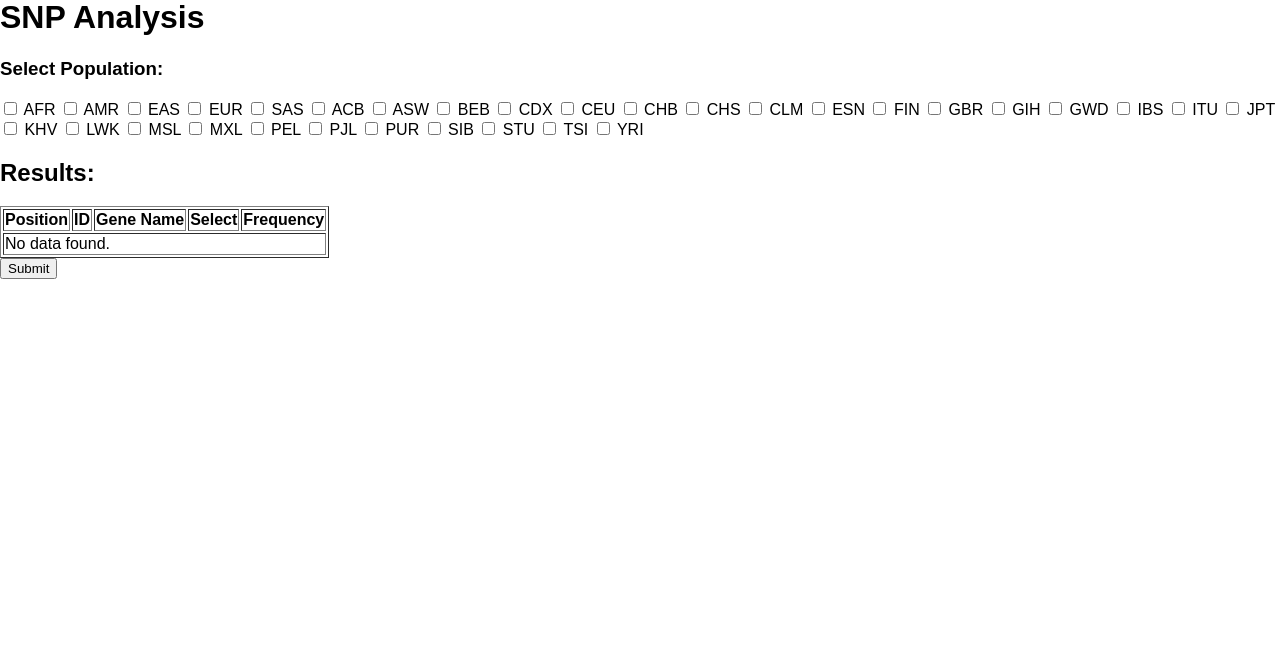
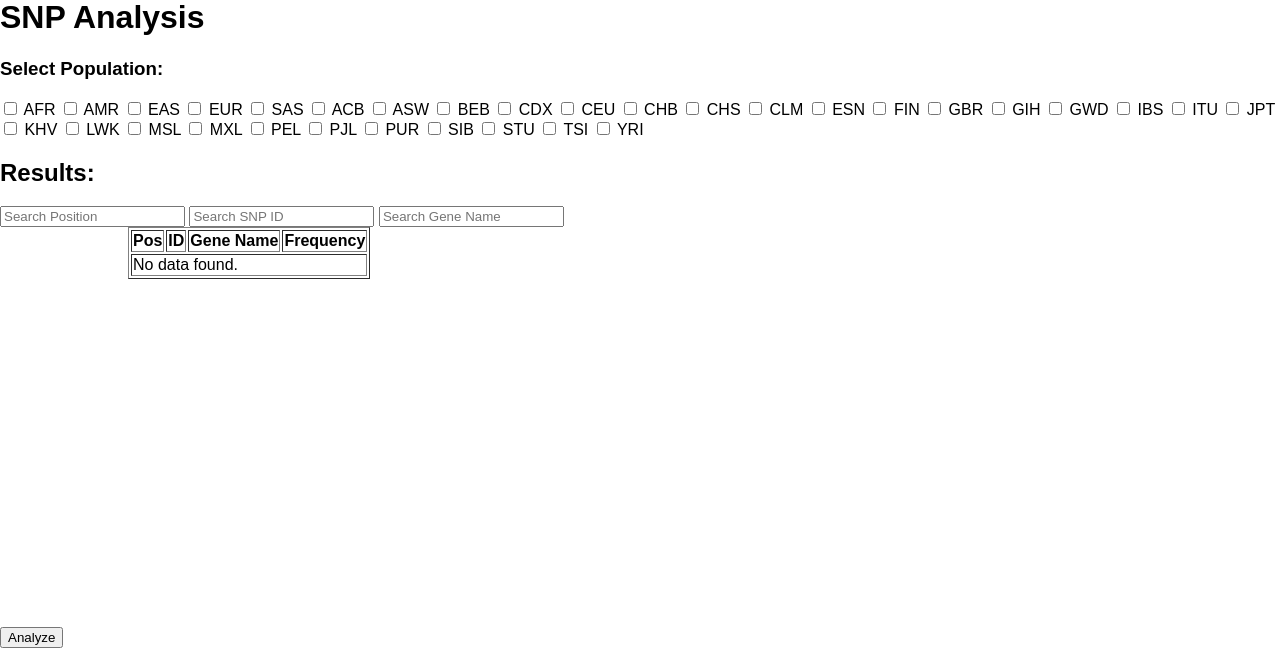
Before and after one commit to Djinho/Population-Genetics-Web-Tool, a Flask app: page /snp-analysis in a window 1280 px wide. Shown: the part 147-800 px from the top of the page. Run offline with Flask 3, Linux system fonts and the light colour scheme; data that the repository does not hold is empty.

Commit message:
adding functionality the SNP Interface

```diff
--- a/app/main.py
+++ b/app/main.py
@@ -49,6 +49,15 @@ def get_populations():
     populations = cursor.fetchall()
     return jsonify([{'PopulationID': population['PopulationID'], 'PopulationName': population['PopulationName']} for population in populations])
 
+@app.route('/autocomplete/gene_names')
+def autocomplete_gene_names():
+    query = request.args.get('term', '')  # 'term' is a common query parameter used by jQuery UI Autocomplete
+    db = get_db(DATABASE)
+    cursor = db.cursor()
+    cursor.execute("SELECT DISTINCT GeneName FROM SNP_Data WHERE GeneName LIKE ?", (f'%{query}%',))
+    results = cursor.fetchall()
+    gene_names = [result['GeneName'] for result in results]
+    return jsonify(gene_names)
 
 
 # Function to close the database connection
--- a/app/static/js/script.js
+++ b/app/static/js/script.js
@@ -1,12 +1,18 @@
-document.addEventListener('DOMContentLoaded', function() {
-    // Fetch populations and populate checkboxes
+$(document).ready(function() {
+    // Autocomplete for gene names
+    $('#gene-name').autocomplete({
+        source: '/autocomplete/gene_names',
+        minLength: 2 // Trigger autocomplete with at least 2 characters
+    });
+
+    // Fetch populations and populate checkboxes on page load
     fetch('/get_populations')
         .then(response => response.json())
         .then(data => {
             const superPopulationContainer = document.querySelector('.superpopulation-checkbox-group');
             const populationContainer = document.querySelector('.population-checkbox-group');
 
-            // Assuming data is an object with 'superpopulations' and 'populations' arrays
+            // Populate superpopulations
             data.superpopulations.forEach(spop => {
                 const checkbox = document.createElement('input');
                 checkbox.type = 'checkbox';
@@ -20,6 +26,7 @@ document.addEventListener('DOMContentLoaded', function() {
                 superPopulationContainer.appendChild(label);
             });
 
+            // Populate populations
             data.populations.forEach(pop => {
                 const checkbox = document.createElement('input');
                 checkbox.type = 'checkbox';
@@ -35,27 +42,27 @@ document.addEventListener('DOMContentLoaded', function() {
         })
         .catch(error => console.error('Error fetching populations:', error));
 
-    // Add event listener to the analyze button
+    // Event listener for the analyze button
     document.getElementById('analyze-btn').addEventListener('click', function(event) {
         event.preventDefault(); // Prevent default form submission
 
-        // Prepare formData object
         var formData = {
+            geneName: $('#gene-name').val(),
             superpopulations: [],
             populations: []
         };
 
         // Collect superpopulation checkbox values
-        document.querySelectorAll('input[name="superpopulations"]:checked').forEach((checkbox) => {
-            formData.superpopulations.push(checkbox.value);
+        $('input[name="superpopulations"]:checked').each(function() {
+            formData.superpopulations.push(this.value);
         });
 
         // Collect population checkbox values
-        document.querySelectorAll('input[name="populations"]:checked').forEach((checkbox) => {
-            formData.populations.push(checkbox.value);
+        $('input[name="populations"]:checked').each(function() {
+            formData.populations.push(this.value);
         });
 
-        // AJAX request
+        // AJAX request to analyze admixture
         fetch('/analyze_admixture', {
             method: 'POST',
             headers: {
@@ -65,12 +72,13 @@ document.addEventListener('DOMContentLoaded', function() {
         })
         .then(response => response.json())
         .then(response => {
-            console.log('Analysis Results:', response); // Log response data
-            // Pass data to interactive_plot.js for chart rendering or handle it here as needed
+            console.log('Analysis Results:', response);
+            // Here you should add the logic to display the results
+            // For instance, updating a chart or a table with the new data
         })
         .catch(error => {
             console.error('Error:', error);
-            // Handle error, e.g., display error message to user
+            // Display error message to the user
         });
     });
 });
--- a/app/templates/snp_analysis.html
+++ b/app/templates/snp_analysis.html
@@ -1,6 +1,5 @@
 {% extends "layout.html" %}
 {% block content %}
-
 <!DOCTYPE html>
 <html lang="en">
 <head>
@@ -8,6 +7,31 @@
     <meta name="viewport" content="width=device-width, initial-scale=1.0">
     <title>GenomePop Analytics</title>
     <link rel="stylesheet" href="{{ url_for('static', filename='css/style.css') }}">
+    <script src="https://code.jquery.com/jquery-3.6.0.min.js"></script>
+    <script src="https://code.jquery.com/ui/1.13.1/jquery-ui.min.js"></script>
+    <link rel="stylesheet" href="https://code.jquery.com/ui/1.13.1/themes/base/jquery-ui.css">
+    <style>
+        .fixedHeader {
+            position: sticky;
+            top: 0;
+            background-color: #fff;
+            z-index: 1;
+        }
+        .scrollTable {
+            display: block;
+            overflow-y: auto;
+            height: 400px;
+            margin: auto;
+            width: 80%;
+        }
+        .clickable-row {
+            cursor: pointer;
+        }
+        .selected-row {
+            background-color: #add8e6; /* Light blue to indicate selection */
+            color: #000; /* Ensure text is readable */
+        }
+    </style>
 </head>
 <body>
     <h1>SNP Analysis</h1>
@@ -23,31 +47,61 @@
         </div>
 
         <h2>Results:</h2>
+        <div>
+            <input type="text" id="positionSearch" placeholder="Search Position">
+            <input type="text" id="snpIdSearch" placeholder="Search SNP ID">
+            <input type="text" id="geneNameSearch" placeholder="Search Gene Name">
+        </div>
+        <div class="scrollTable">
             <table border="1">
+                <thead class="fixedHeader">
                     <tr>
-                <th>Position</th>
+                        <th>Pos</th>
                         <th>ID</th>
                         <th>Gene Name</th>
-                <th>Select</th>
                         <th>Frequency</th>
                     </tr>
+                </thead>
+                <tbody>
                     {% for entry in snp_data %}
-            <tr>
+                    <tr class="clickable-row" data-snp-id="{{ entry['ID'] }}">
                         <td>{{ entry['Position'] }}</td>
                         <td>{{ entry['ID'] }}</td>
                         <td>{{ entry['GeneName'] }}</td>
-                <td><input type="checkbox" name="selected_snps" value="{{ entry['ID'] }}"></td>
                         <td>{{ entry['Frequency'] }}</td>
                     </tr>
                     {% else %}
                     <tr>
-                <td colspan="5">No data found.</td>
+                        <td colspan="4">No data found.</td>
                     </tr>
                     {% endfor %}
+                </tbody>
             </table>
-        <input type="submit" value="Submit">
+        </div>
+        <!-- Hidden input to store selected SNP IDs -->
+        <input type="hidden" id="selectedSnps" name="selected_snps">
+        <input type="submit" value="Analyze">
     </form>
+
+    <script>
+        $(document).ready(function() {
+            // Highlight and select row on click
+            $(document).on('click', '.clickable-row', function() {
+                $(this).toggleClass('selected-row');
+                var selectedIds = $('.selected-row').map(function() {
+                    return $(this).data('snp-id');
+                }).get();
+                $('#selectedSnps').val(selectedIds.join(','));
+            });
+
+            // Autocomplete setups
+            $("#positionSearch").autocomplete({ source: ['Sample1', 'Sample2'] });
+            $("#snpIdSearch").autocomplete({ source: ['ID1', 'ID2'] });
+            $("#geneNameSearch").autocomplete({ source: ['Gene1', 'Gene2'] });
+        });
+    </script>
+
+    <script src="{{ url_for('static', filename='js/script.js') }}"></script>
 </body>
 </html>
-
 {% endblock %}
```
Also changed, not shown: 1 other file. Lines whose indentation alone changed are shown as unchanged.
